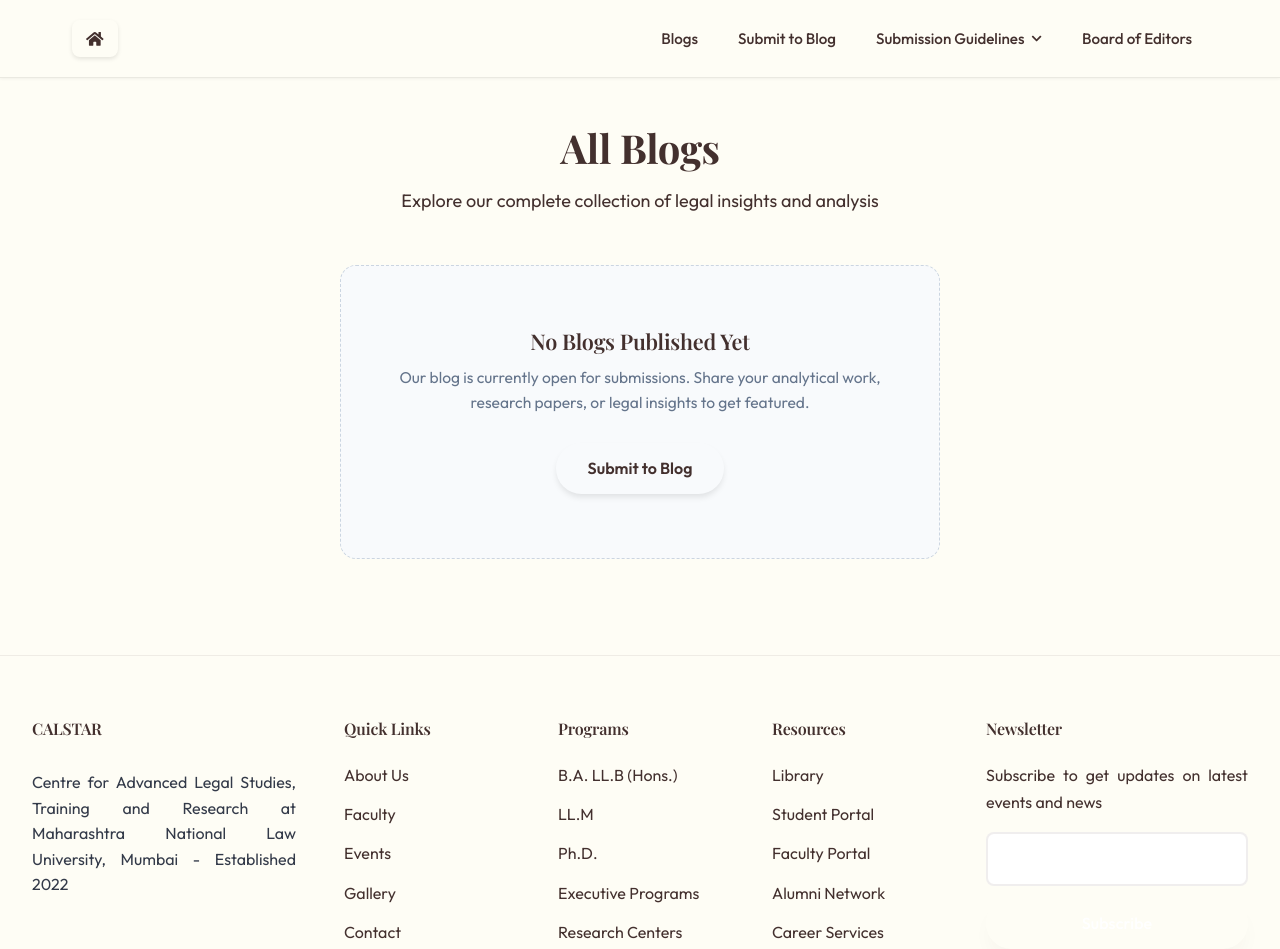
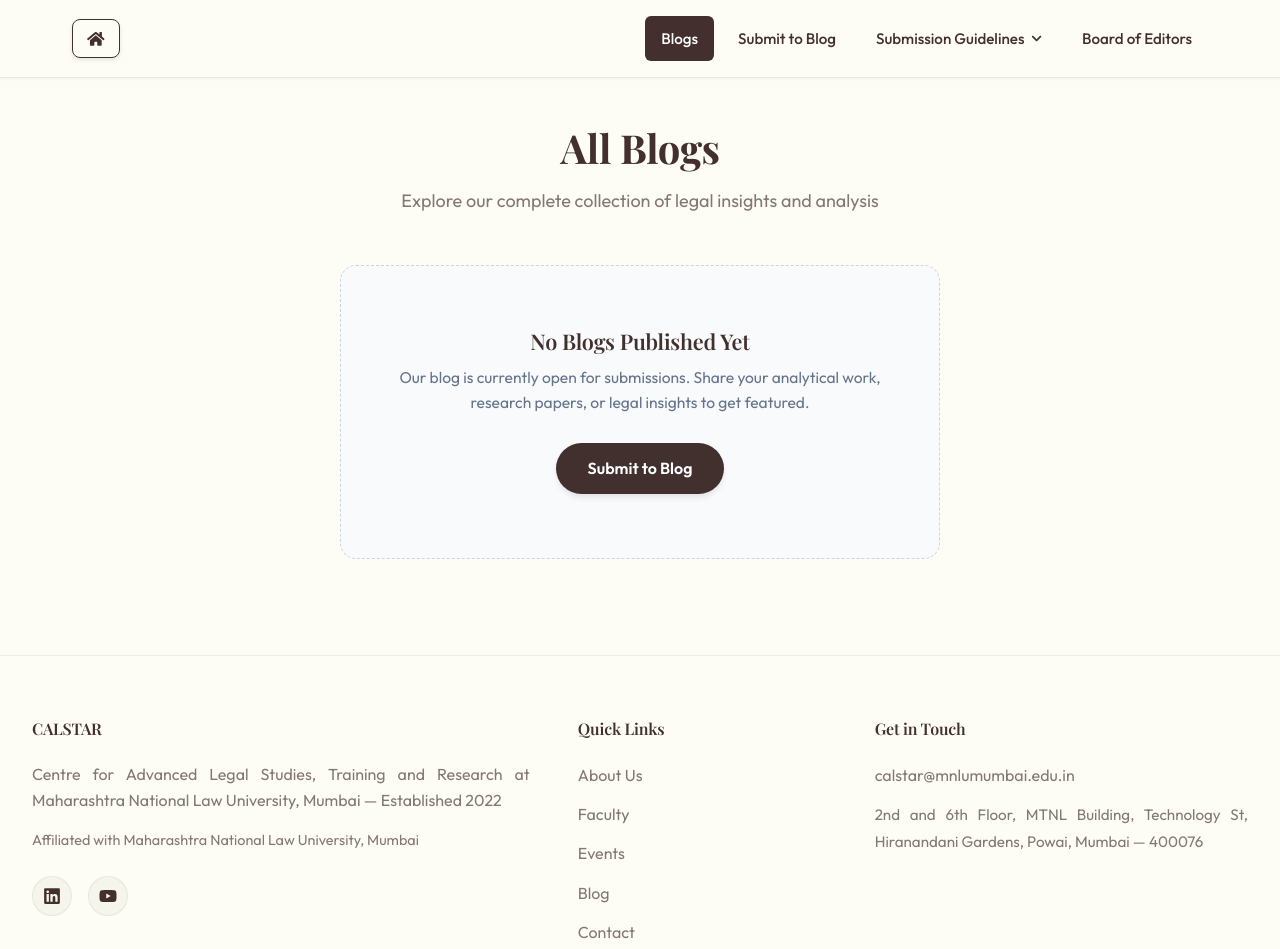
Before and after one commit to JB-uses-git/mnlumumbai, a React (Vite) app: page /blogs in a window 1280 px wide. Shown: the top 949 px of the page. Built offline with nearby package versions, Linux system fonts and the light colour scheme; a web font is replaced by a local one.

Commit message:
Frontend renovation: fix dead ends, uniform cards, and polish UI

```diff
--- a/src/components/About.css
+++ b/src/components/About.css
@@ -79,24 +79,29 @@
 
 .features-grid {
   margin-top: 4rem;
+  align-items: stretch;
 }
 
 .feature-card {
-  text-align: justify;
-  padding: 2.5rem 1.5rem;
+  text-align: center;
+  padding: 2.5rem;
+  display: flex;
+  flex-direction: column;
+  align-items: center;
 }
 
 .feature-icon {
-  width: 80px;
-  height: 80px;
+  width: 72px;
+  height: 72px;
   margin: 0 auto 1.5rem;
-  background: linear-gradient(135deg, var(--accent), var(--gray));
+  background: var(--color-old-burgundy);
   border-radius: 50%;
   display: flex;
   align-items: center;
   justify-content: center;
-  font-size: 2rem;
-  color: var(--bg-dark);
+  font-size: 1.75rem;
+  color: var(--white);
+  flex-shrink: 0;
 }
 
 .feature-card h4 {
--- a/src/components/Blog.css
+++ b/src/components/Blog.css
@@ -24,7 +24,7 @@
 }
 
 .blog-card:hover {
-  transform: translateY(-8px);
+  transform: translateY(-4px);
   box-shadow: var(--shadow-lg);
 }
 
@@ -50,8 +50,8 @@
   position: absolute;
   top: 1rem;
   left: 1rem;
-  background: var(--accent);
-  color: var(--light);
+  background: var(--color-old-burgundy);
+  color: var(--white);
   padding: 0.4rem 0.8rem;
   border-radius: 6px;
   font-size: 0.75rem;
@@ -99,6 +99,58 @@
   margin-top: 3rem;
 }
 
+/* Submissions Banner */
+.blog-submissions-banner {
+  background: linear-gradient(135deg, rgba(67, 48, 46, 0.06) 0%, rgba(67, 48, 46, 0.02) 100%);
+  padding: 1rem 2rem;
+  border-radius: var(--radius-sm);
+  text-align: center;
+  margin: 1rem auto 2rem;
+  max-width: 700px;
+  border: 1.5px solid var(--color-old-burgundy);
+}
+
+.blog-submissions-banner p {
+  margin: 0;
+  font-size: 1.05rem;
+  color: var(--dark);
+}
+
+.banner-link {
+  color: var(--color-old-burgundy);
+  text-decoration: underline;
+  font-weight: 600;
+}
+
+.banner-link:hover {
+  opacity: 0.8;
+}
+
+/* Empty State */
+.empty-blogs-state {
+  text-align: center;
+  padding: 3.5rem 2rem;
+  background: var(--bg-secondary);
+  border-radius: var(--radius-md);
+  border: 1px dashed var(--border);
+  margin: 2rem auto;
+  max-width: 600px;
+}
+
+.empty-blogs-title {
+  font-size: 1.35rem;
+  color: var(--dark);
+  margin-bottom: 0.75rem;
+  font-weight: 600;
+}
+
+.empty-blogs-description {
+  color: var(--text-muted);
+  margin-bottom: 1.75rem;
+  font-size: 0.975rem;
+  line-height: 1.6;
+}
+
 @media (max-width: 768px) {
   .blog {
     padding: 30px 0;
--- a/src/components/Blog.jsx
+++ b/src/components/Blog.jsx
@@ -15,16 +15,17 @@ const Blog = memo(() => {
         <p className="section-subtitle">
           Explore analytical pieces on contemporary law, government policy, and legal discourse
         </p>
-        <div className="blog-submissions-banner" style={{ background: 'linear-gradient(135deg, rgba(13, 59, 102, 0.1) 0%, rgba(13, 59, 102, 0.05) 100%)', padding: '1rem 2rem', borderRadius: '8px', textAlign: 'center', margin: '1rem auto 2rem', maxWidth: '700px', border: '2px solid var(--accent)' }}>
-          <p style={{ margin: '0', fontSize: '1.05rem', color: 'var(--dark)' }}>
-            <strong>Share Your Insights:</strong> Submit your analytical work on contemporary legal issues. <a href="#" onClick={(e) => { e.preventDefault(); navigate('/submissions'); }} style={{ color: 'var(--accent)', textDecoration: 'underline', fontWeight: '600' }}>Submit Now</a>
+        <div className="blog-submissions-banner">
+          <p>
+            <strong>Share Your Insights:</strong> Submit your analytical work on contemporary legal issues.{' '}
+            <a href="#" onClick={(e) => { e.preventDefault(); navigate('/submissions'); }} className="banner-link">Submit Now</a>
           </p>
         </div>
 
         {blogs.length === 0 ? (
-          <div className="empty-blogs-state" style={{ textAlign: 'center', padding: '3.5rem 2rem', background: '#f8fafc', borderRadius: '16px', border: '1px dashed #cbd5e1', margin: '2rem auto', maxWidth: '600px' }}>
-            <h3 style={{ fontSize: '1.35rem', color: 'var(--primary)', marginBottom: '0.75rem', fontWeight: '600' }}>No Blogs Published Yet</h3>
-            <p style={{ color: '#64748b', marginBottom: '1.75rem', fontSize: '0.975rem', lineHeight: '1.6' }}>
+          <div className="empty-blogs-state">
+            <h3 className="empty-blogs-title">No Blogs Published Yet</h3>
+            <p className="empty-blogs-description">
               We are currently open for submissions! Share your legal insights, research papers, or case comments with us.
             </p>
             <InteractiveHoverButton className="btn btn-primary" onClick={() => navigate('/submissions')}>
--- a/src/components/Contact.css
+++ b/src/components/Contact.css
@@ -18,14 +18,14 @@
 .info-card {
   text-align: justify;
   padding: 2rem;
-  background: white;
-  border-radius: 20px;
+  background: var(--bg-card);
+  border-radius: var(--radius-md);
   border: 1px solid var(--border);
   transition: var(--transition-smooth);
 }
 
 .info-card:hover {
-  border-color: var(--accent-blue);
+  border-color: var(--accent);
   box-shadow: var(--shadow-md);
 }
 
@@ -33,13 +33,13 @@
   width: 50px;
   height: 50px;
   margin-bottom: 1.5rem;
-  background: rgba(37, 99, 235, 0.1);
+  background: rgba(67, 48, 46, 0.08);
   border-radius: 12px;
   display: flex;
   align-items: center;
   justify-content: center;
   font-size: 1.25rem;
-  color: var(--accent-blue);
+  color: var(--accent);
 }
 
 .info-card h4 {
@@ -56,8 +56,10 @@
 
 .contact-form-wrapper {
   padding: 3rem;
-  background: white;
-  /* Ensure crisp white bg */
+  background: var(--bg-card);
+  border-radius: var(--radius-lg);
+  border: 1px solid var(--border);
+  box-shadow: var(--shadow-sm);
 }
 
 .contact-form {
@@ -88,22 +90,20 @@
 .form-group textarea {
   padding: 1rem;
   border: 1px solid var(--border);
-  /* Thinner, cleaner border */
   border-radius: 12px;
   font-family: inherit;
   font-size: 1rem;
   transition: all 0.2s ease;
-  background: #f8fafc;
-  /* Very subtle background for inputs */
+  background: var(--bg-secondary);
   color: var(--text-main);
 }
 
 .form-group input:focus,
 .form-group textarea:focus {
   outline: none;
-  border-color: var(--accent-blue);
-  background: white;
-  box-shadow: 0 0 0 4px rgba(37, 99, 235, 0.1);
+  border-color: var(--accent);
+  background: var(--bg-card);
+  box-shadow: 0 0 0 4px rgba(67, 48, 46, 0.08);
 }
 
 .form-group textarea {
--- a/src/components/Events.jsx
+++ b/src/components/Events.jsx
@@ -39,7 +39,7 @@ const Events = memo(() => {
           Stay updated with our latest events, workshops, and academic activities
         </p>
 
-        <div className="events-grid grid grid-2" style={{ maxWidth: '800px', margin: '0 auto' }}>
+        <div className="events-grid grid grid-2">
           {allEvents.map((event, index) => (
             <div key={index} className="event-card card">
               <span
--- a/src/components/Faculty.css
+++ b/src/components/Faculty.css
@@ -1,6 +1,6 @@
 .faculty {
   background: var(--page-bg);
-  padding: 40px 0; /* reduced to bring section up */
+  padding: var(--section-spacing) 0;
 }
 
 .faculty-grid {
--- a/src/components/Footer.css
+++ b/src/components/Footer.css
@@ -7,65 +7,55 @@
 
 .footer-content {
   display: grid;
-  grid-template-columns: repeat(5, 1fr);
+  grid-template-columns: 2fr 1fr 1.5fr;
   gap: 3rem;
   margin-bottom: 3rem;
   padding-bottom: 3rem;
-  border-bottom: 1px solid rgba(255, 255, 255, 0.1);
+  border-bottom: 1px solid var(--border);
 }
 
 .footer-section h3,
 .footer-section h4 {
   margin-bottom: 1.5rem;
-  color: var(--primary);
-}
-
-.footer-logo {
-  font-size: 2rem;
-  margin-bottom: 1rem;
+  color: var(--dark);
 }
 
 .footer-brand {
   display: flex;
   flex-direction: column;
-  gap: 1rem;
-}
-
-.footer-logo-img {
-  width: 84px;
-  height: 84px;
-  object-fit: contain;
+  gap: 0.5rem;
 }
 
 .footer-description {
-  color: rgba(15, 23, 42, 0.85);
+  color: var(--text-muted);
   line-height: 1.6;
-  margin-bottom: 1.5rem;
 }
 
 .social-links {
   display: flex;
   gap: 1rem;
+  margin-top: 1rem;
 }
 
 .social-link {
   width: 40px;
   height: 40px;
-  background: rgba(15, 23, 42, 0.04);
+  background: rgba(67, 48, 46, 0.04);
   border-radius: 50%;
   display: flex;
   align-items: center;
   justify-content: center;
   color: var(--dark);
   font-size: 1.125rem;
-  transition: all 0.3s ease;
+  transition: var(--transition-smooth);
   border: 1px solid var(--border);
 }
 
 .social-link:hover {
-  background: var(--accent);
+  background: var(--color-old-burgundy);
   transform: translateY(-3px);
-  color: var(--bg-dark);
+  color: var(--white);
+  box-shadow: var(--shadow-md);
 }
 
 .footer-links {
@@ -77,50 +67,25 @@
 }
 
 .footer-links a {
-  color: var(--dark);
-  transition: color 0.3s ease;
+  color: var(--text-muted);
+  transition: all 0.3s ease;
 }
 
 .footer-links a:hover {
-  color: var(--accent);
+  color: var(--dark);
   padding-left: 5px;
 }
 
-.newsletter-form {
-  display: flex;
-  flex-direction: column;
-  gap: 0.75rem;
-  margin-top: 1rem;
-}
-
-.newsletter-form input {
-  padding: 12px 16px;
-  border: 2px solid var(--border);
-  border-radius: 8px;
-  background: var(--bg-card);
-  color: var(--dark);
-  font-family: inherit;
+.footer-address {
+  color: var(--text-muted);
   font-size: 0.95rem;
-}
-
-.newsletter-form input::placeholder {
-  color: rgba(255, 255, 255, 0.5);
-}
-
-.newsletter-form input:focus {
-  outline: none;
-  border-color: var(--accent);
-  background: var(--bg-dark);
-}
-
-.newsletter-form .btn {
-  padding: 12px 24px;
-  justify-content: center;
+  line-height: 1.7;
 }
 
 .footer-bottom {
-  text-align: justify;
-  color: rgba(15, 23, 42, 0.6);
+  text-align: center;
+  color: var(--text-muted);
+  font-size: 0.9rem;
 }
 
 .footer-bottom p {
@@ -133,20 +98,12 @@
 }
 
 @keyframes heartbeat {
-
   0%,
   100% {
     transform: scale(1);
   }
-
   50% {
     transform: scale(1.1);
-  }
-}
-
-@media (max-width: 1024px) {
-  .footer-content {
-    grid-template-columns: repeat(3, 1fr);
   }
 }
 
--- a/src/components/Footer.jsx
+++ b/src/components/Footer.jsx
@@ -1,7 +1,6 @@
 import React from 'react'
-import { FaFacebook, FaTwitter, FaInstagram, FaLinkedin, FaYoutube, FaHeart } from 'react-icons/fa'
+import { FaLinkedin, FaYoutube, FaHeart } from 'react-icons/fa'
 import './Footer.css'
-import InteractiveHoverButton from './ui/interactive-hover-button'
 
 const Footer = () => {
   return (
@@ -11,17 +10,14 @@ const Footer = () => {
           <div className="footer-section footer-brand">
             <h3 style={{ color: 'var(--dark)', marginBottom: '1rem' }}>CALSTAR</h3>
             <p className="footer-description">
-              Centre for Advanced Legal Studies, Training and Research at Maharashtra National Law University, Mumbai - Established 2022
+              Centre for Advanced Legal Studies, Training and Research at Maharashtra National Law University, Mumbai — Established 2022
             </p>
             <p className="footer-description" style={{ fontSize: '0.9rem', marginTop: '0.5rem', color: 'var(--gray)' }}>
               Affiliated with Maharashtra National Law University, Mumbai
             </p>
             <div className="social-links">
-              <a href="#" className="social-link" title="Instagram - @calstar_mnlu"><FaInstagram /></a>
-              <a href="https://www.linkedin.com/in/centre-for-advanced-legal-studies-training-and-research-a8447a267" className="social-link" title="LinkedIn"><FaLinkedin /></a>
-              <a href="#" className="social-link" title="Twitter/X"><FaTwitter /></a>
-              <a href="#" className="social-link" title="Facebook"><FaFacebook /></a>
-              <a href="https://www.youtube.com/MNLUMumbai" className="social-link" title="YouTube"><FaYoutube /></a>
+              <a href="https://www.linkedin.com/in/centre-for-advanced-legal-studies-training-and-research-a8447a267" className="social-link" title="LinkedIn" target="_blank" rel="noopener noreferrer"><FaLinkedin /></a>
+              <a href="https://www.youtube.com/MNLUMumbai" className="social-link" title="YouTube" target="_blank" rel="noopener noreferrer"><FaYoutube /></a>
             </div>
           </div>
 
@@ -31,45 +27,26 @@ const Footer = () => {
               <li><a href="#about">About Us</a></li>
               <li><a href="#faculty">Faculty</a></li>
               <li><a href="#events">Events</a></li>
-              <li><a href="#gallery">Gallery</a></li>
+              <li><a href="#blog">Blog</a></li>
               <li><a href="#contact">Contact</a></li>
             </ul>
           </div>
 
           <div className="footer-section">
-            <h4>Programs</h4>
+            <h4>Get in Touch</h4>
             <ul className="footer-links">
-              <li><a href="#">B.A. LL.B (Hons.)</a></li>
-              <li><a href="#">LL.M</a></li>
-              <li><a href="#">Ph.D.</a></li>
-              <li><a href="#">Executive Programs</a></li>
-              <li><a href="#">Research Centers</a></li>
+              <li>
+                <a href="mailto:calstar@mnlumumbai.edu.in">calstar@mnlumumbai.edu.in</a>
+              </li>
+              <li>
+                <span className="footer-address">2nd and 6th Floor, MTNL Building, Technology St, Hiranandani Gardens, Powai, Mumbai — 400076</span>
+              </li>
             </ul>
-          </div>
-
-          <div className="footer-section">
-            <h4>Resources</h4>
-            <ul className="footer-links">
-              <li><a href="#">Library</a></li>
-              <li><a href="#">Student Portal</a></li>
-              <li><a href="#">Faculty Portal</a></li>
-              <li><a href="#">Alumni Network</a></li>
-              <li><a href="#">Career Services</a></li>
-            </ul>
-          </div>
-
-          <div className="footer-section">
-            <h4>Newsletter</h4>
-            <p>Subscribe to get updates on latest events and news</p>
-            <form className="newsletter-form">
-              <input type="email" placeholder="Enter your email" />
-              <InteractiveHoverButton type="submit" className="btn btn-primary">Subscribe</InteractiveHoverButton>
-            </form>
           </div>
         </div>
 
         <div className="footer-bottom">
-          <p>© 2025 CALSTAR - Centre for Advanced Legal Studies, Training and Research, Maharashtra National Law University, Mumbai. All rights reserved.</p>
+          <p>© 2026 CALSTAR — Centre for Advanced Legal Studies, Training and Research, Maharashtra National Law University, Mumbai. All rights reserved.</p>
           <p>
             Made with <FaHeart className="heart-icon" /> for excellence in legal education
           </p>
--- a/src/index.css
+++ b/src/index.css
@@ -53,6 +53,10 @@
 }
 
 
+html {
+  scroll-behavior: smooth;
+}
+
 :root {
   /* Restrained Palette */
   --color-buttermilk: #FFF1B5;
@@ -66,10 +70,20 @@
 
   /* Backgrounds: Clean & Elegant */
   --bg-body: #FEFDF5;
-  /* Smooth off-white light yellow tone */
   --bg-subtle: var(--cream-light);
-  /* Very subtle warm tint */
   --bg-card: #ffffff;
+  --bg-secondary: #f8fafc;
+  --page-bg: var(--bg-body);
+  --header-bg: var(--bg-body);
+  --header-border: rgba(67, 48, 46, 0.08);
+
+  /* Named colors used across components */
+  --white: #ffffff;
+  --dark: var(--color-old-burgundy);
+  --gray: rgba(67, 48, 46, 0.65);
+  --accent: var(--color-old-burgundy);
+  --accent-blue: var(--color-pastel-blue);
+  --primary: hsl(7, 18%, 22%);
 
   /* Typography */
   --font-sans: 'Outfit', sans-serif;
@@ -81,7 +95,6 @@
 
   /* UI Elements */
   --border: rgba(67, 48, 46, 0.08);
-  /* Very faint burgundy line */
   --radius-sm: 8px;
   --radius-md: 16px;
   --radius-lg: 24px;
@@ -90,8 +103,12 @@
   /* Shadows: Soft, diffused, premium */
   --shadow-xs: 0 1px 2px rgba(67, 48, 46, 0.03);
   --shadow-sm: 0 4px 6px -1px rgba(67, 48, 46, 0.03);
+  --shadow: 0 4px 6px -1px rgba(67, 48, 46, 0.05);
   --shadow-md: 0 12px 24px -8px rgba(67, 48, 46, 0.06);
   --shadow-lg: 0 20px 40px -12px rgba(67, 48, 46, 0.08);
+
+  /* Transitions */
+  --transition-smooth: all 0.3s cubic-bezier(0.215, 0.61, 0.355, 1);
 
   /* Layout */
   --navbar-height: 90px;
@@ -233,7 +250,7 @@ button {
 }
 
 .card:hover {
-  transform: translateY(-8px);
+  transform: translateY(-4px);
   box-shadow: var(--shadow-lg);
   border-color: rgba(67, 48, 46, 0.15);
 }
```
